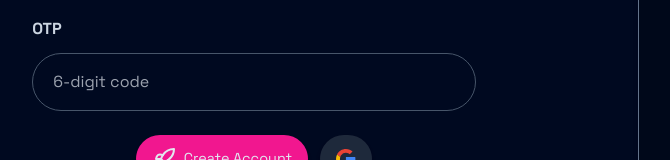
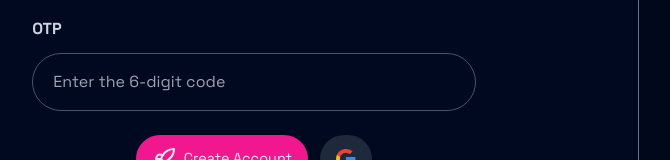
Before and after one commit to fisayo-dev/abscissa, a React (Vite) app in the folder frontend/: page /signup in a window 1280 px wide. Shown: the part 355-515 px from the top of the page, without its empty margins (130-800 px from the left). Built offline with nearby package versions, Linux system fonts and the light colour scheme.

Commit message:
change placeholder of otp form input

```diff
--- a/frontend/src/pages/Public/Signup.jsx
+++ b/frontend/src/pages/Public/Signup.jsx
@@ -221,7 +221,7 @@ const Signup = () => {
                             <input
                               type="number"
                               className="w-full"
-                              placeholder="6-digit code"
+                              placeholder="Enter the 6-digit code"
                               value={email}
                               onChange={(e) => setEmail(e.target.value)}
                             />
```
